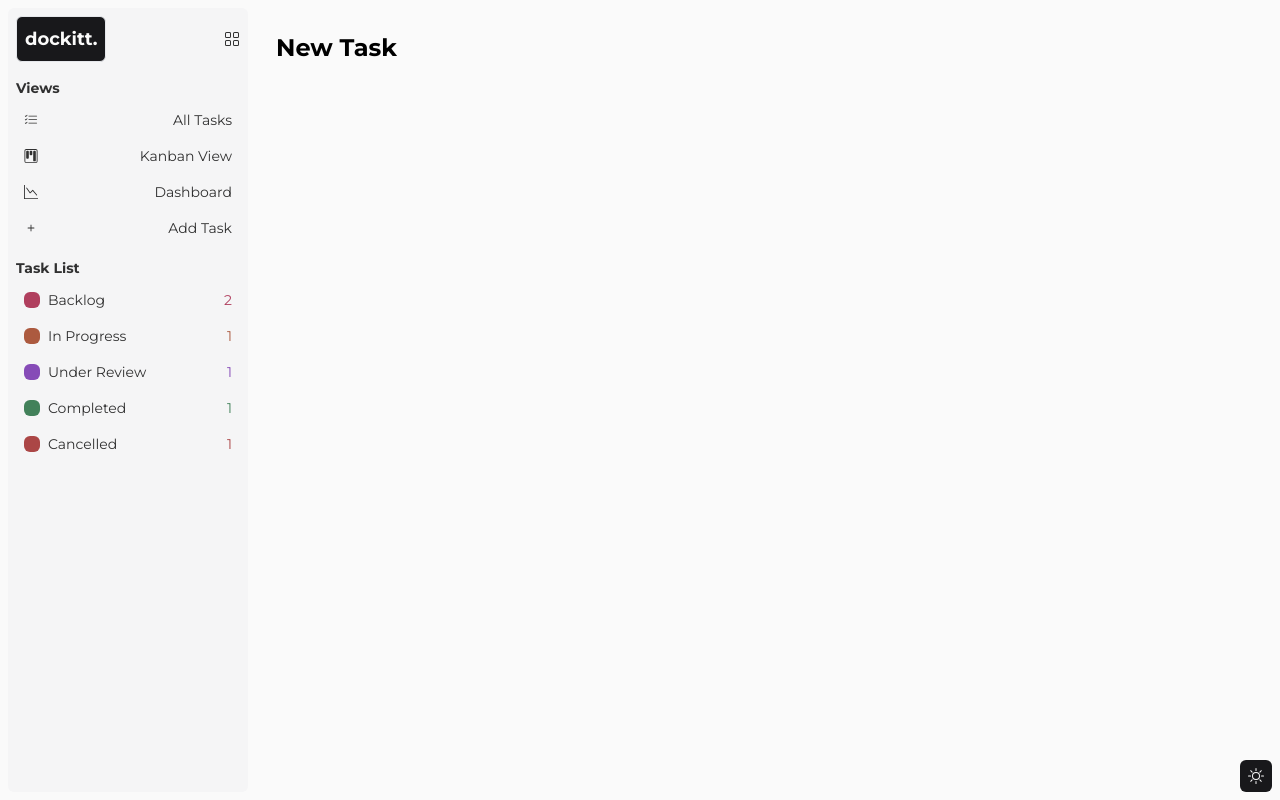
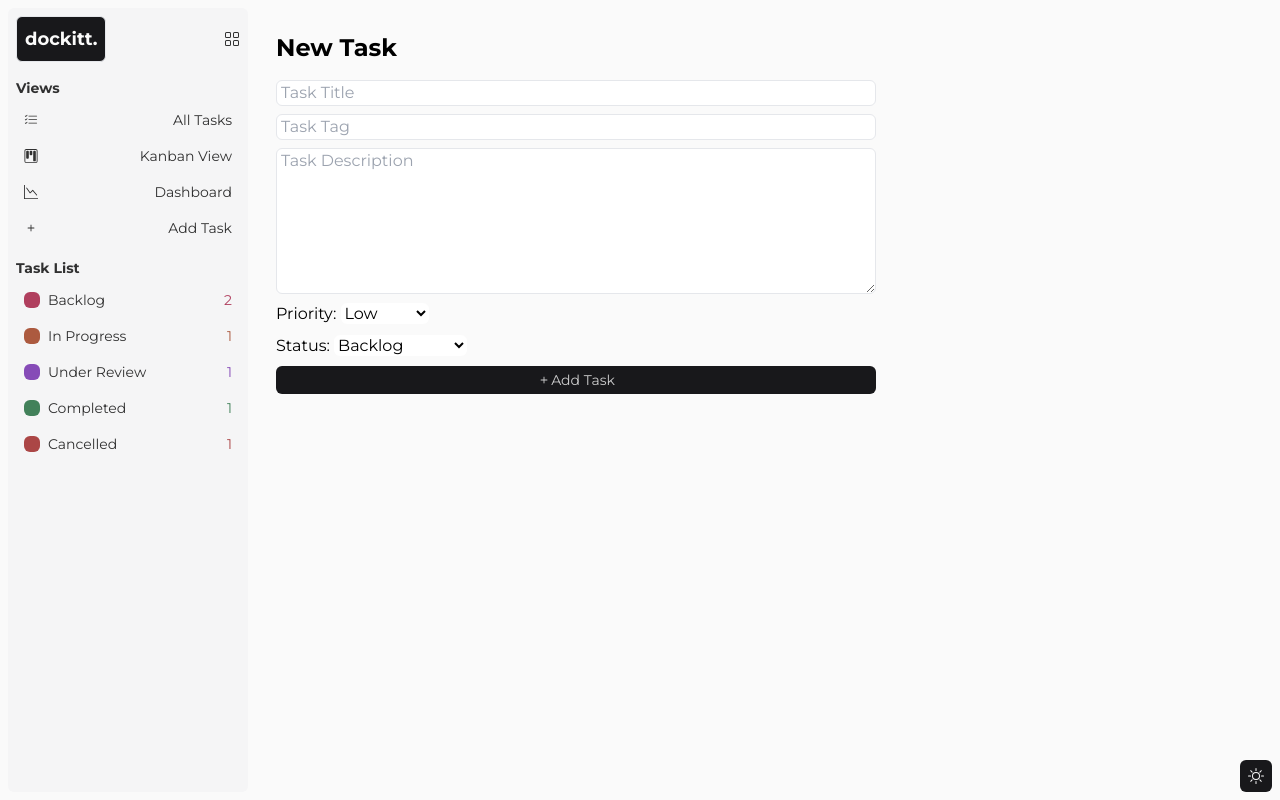
Before and after one commit to williamalowe/next-dockitt, a Next.js app: page /new-task in a window 1280 px wide. Built offline with nearby package versions, Linux system fonts and the light colour scheme.

Commit message:
feat: add new-task-form component

```diff
--- a/src/app/new-task/page.tsx
+++ b/src/app/new-task/page.tsx
@@ -1,7 +1,10 @@
+import NewTaskForm from "@/components/new-task-form";
+
 export default function NewTask() {
   return (
     <main className="flex-1 pt-8 px-5 flex flex-col gap-y-4">
       <h1 className="text-2xl font-bold">New Task</h1>
+      <NewTaskForm />
     </main>
   )
 }
--- a/src/components/kanban-board.tsx
+++ b/src/components/kanban-board.tsx
@@ -6,9 +6,6 @@ import { useTask } from '@/context/task-context';
 
 export default function KanbanBoard() {
   const [showCancelled, setShowCancelled] = useState(false);
-  const { tasks } = useTask();
-
-  console.log(tasks);
 
   return (
     <div className='flex gap-x-2'>
--- /dev/null
+++ b/src/components/new-task-form.tsx
@@ -0,0 +1,41 @@
+"use client"
+
+import { useState } from "react"
+import { BsPlus } from "react-icons/bs";
+
+export default function NewTaskForm() {
+  const [task, setTask] = useState("");
+  const [tag, setTag] = useState("");
+  const [description, setDescription] = useState("");
+  const [priority, setPriority] = useState("low");
+  const [status, setStatus] = useState("backlog");
+
+  console.log(priority)
+
+  return (
+    <form className="flex flex-col gap-y-2 max-w-[600px]">
+      <input type="text" value={task} onChange={(e) => setTask(e.target.value)} placeholder="Task Title" className="border rounded-md px-1 dark:bg-zinc-800"/>
+      <input type="text" value={tag} onChange={(e) => setTag(e.target.value)} placeholder="Task Tag" className="border rounded-md px-1 dark:bg-zinc-800"/>
+      <textarea name="taskDesc" id="desc" value={description} onChange={(e) => setDescription(e.target.value)} rows={6} placeholder="Task Description" className="border rounded-md px-1 dark:bg-zinc-800"/>
+      <div>
+        <label htmlFor="priority">Priority: </label>
+        <select name="priority" id="priority" onChange={(e) => setPriority(e.target.value)} className="rounded-md bg-white dark:bg-zinc-800">
+          <option value="low" >Low</option>
+          <option value="medium" >Medium</option>
+          <option value="high" >High</option>
+          <option value="critical" >Critical</option>
+        </select>
+      </div>
+      <div>
+        <label htmlFor="status">Status: </label>
+        <select name="status" id="status" onChange={(e) => setStatus(e.target.value)} className="rounded-md bg-white dark:bg-zinc-800">
+          <option value="backlog">Backlog</option>
+          <option value="in progress">In Progress</option>
+          <option value="under review">Under Review</option>
+          <option value="completed">Completed</option>
+        </select>
+      </div>
+      <button className="flex items-center justify-center bg-zinc-900 text-zinc-50/80 p-1 text-sm rounded-md dark:bg-zinc-200 dark:text-zinc-900/80 hover:scale-[1.025] transition"><BsPlus /> Add Task</button>
+    </form>
+  )
+}
```
